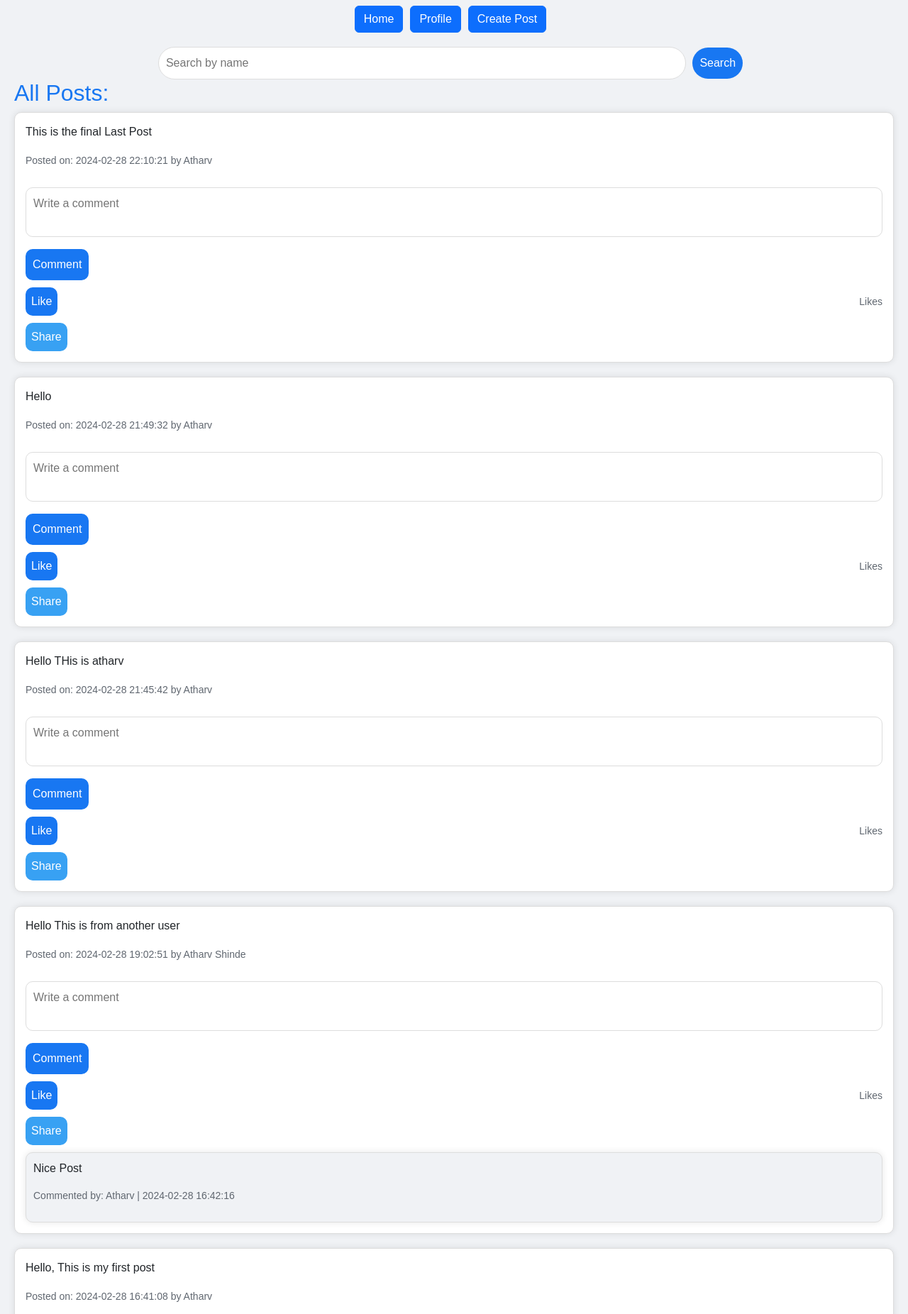
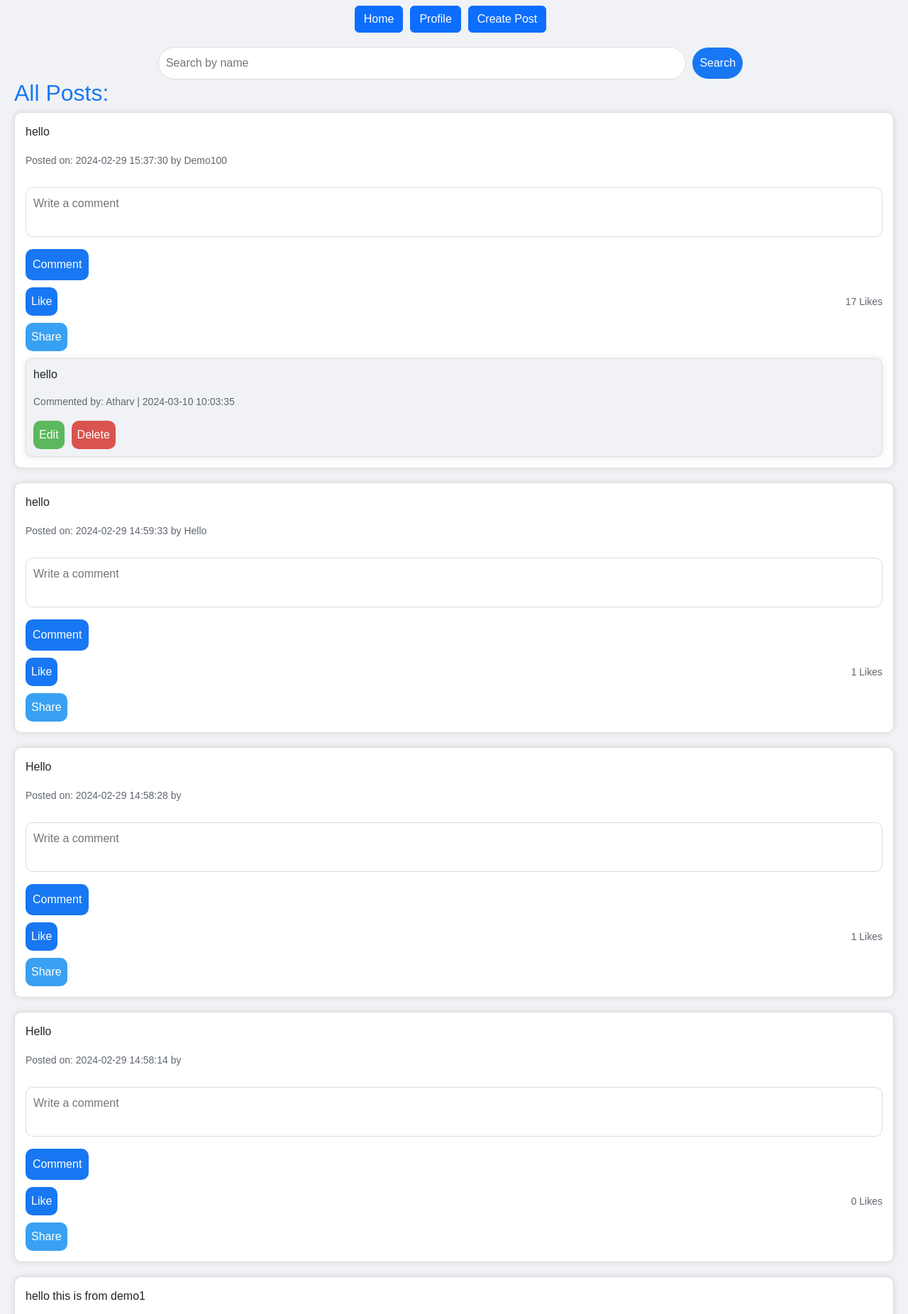
Before and after one commit to AtharvShinde2004/friendzone, a PHP site: page /index.php in a window 1280 px wide. Shown: the part 68-1920 px from the top of the page at 71% size. Run offline with PHP 8.4, Linux system fonts and the light colour scheme; a user stored in the database is signed in; data comes from the database, SQL or seed files in the repository; data that the repository does not hold is empty.

Commit message:
New Short Update for Comments

```diff
--- a/index.php
+++ b/index.php
@@ -30,6 +30,53 @@
     $searchQuery = "SELECT * FROM users WHERE Name LIKE '%$searchTerm%'";
     $searchResult = $conn->query($searchQuery);
 }
+
+// Comment submission logic
+if ($_SERVER["REQUEST_METHOD"] == "POST" && isset($_POST['comment_content']) && !empty($_POST['comment_content'])) {
+    $postId = $_POST['PostID'];
+    $userId = $_SESSION['user_id'];
+    $commentContent = $_POST['comment_content'];
+
+    // Insert the comment into the database
+    $insertCommentQuery = "INSERT INTO comments (PostID, UserID, content) VALUES ('$postId', '$userId', '$commentContent')";
+    if ($conn->query($insertCommentQuery) === TRUE) {
+        // Redirect to the same page after successful comment submission
+        header("Location: index.php");
+        exit();
+    } else {
+        // Handle error if comment submission fails
+        echo "Error: " . $insertCommentQuery . "<br>" . $conn->error;
+    }
+}
+
+// Delete comment logic
+if ($_SERVER["REQUEST_METHOD"] == "POST" && isset($_POST['delete_comment']) && !empty($_POST['delete_comment'])) {
+    $commentId = $_POST['comment_id'];
+
+    // Check if the comment belongs to the current user
+    $userId = $_SESSION['user_id'];
+    $checkCommentOwnershipQuery = "SELECT * FROM comments WHERE CommentID = '$commentId' AND UserID = '$userId'";
+    $result = $conn->query($checkCommentOwnershipQuery);
+
+    if ($result->num_rows > 0) {
+        // Comment belongs to the current user, proceed with deletion
+        $deleteCommentQuery = "DELETE FROM comments WHERE CommentID = '$commentId'";
+        if ($conn->query($deleteCommentQuery) === TRUE) {
+            // Return a success response
+            echo "Comment deleted successfully";
+            exit();
+        } else {
+            // Handle error if deletion fails
+            echo "Error: " . $deleteCommentQuery . "<br>" . $conn->error;
+            exit();
+        }
+    } else {
+        // Return an error response if the comment does not belong to the current user
+        echo "You do not have permission to delete this comment.";
+        exit();
+    }
+}
+
 ?>
 
 <!DOCTYPE html>
@@ -195,7 +242,9 @@
         }
 
         .like-btn,
-        .share-btn {
+        .share-btn,
+        .edit-btn,
+        .delete-btn {
             padding: 8px;
             margin-right: 10px;
             cursor: pointer;
@@ -219,6 +268,24 @@
             /* Rounded corners */
         }
 
+        .edit-btn {
+            background-color: #5cb85c;
+            /* Green */
+            color: #fff;
+            border: none;
+            border-radius: 10px;
+            /* Rounded corners */
+        }
+
+        .delete-btn {
+            background-color: #d9534f;
+            /* Red */
+            color: #fff;
+            border: none;
+            border-radius: 10px;
+            /* Rounded corners */
+        }
+
         .like-count {
             color: #606770;
             /* Facebook text color */
@@ -226,7 +293,9 @@
         }
 
         .like-btn:hover,
-        .share-btn:hover {
+        .share-btn:hover,
+        .edit-btn:hover,
+        .delete-btn:hover {
             filter: brightness(90%);
         }
     </style>
@@ -293,7 +362,7 @@
         // Comment Section
         if ($loggedIn) {
             echo "<div class='comment-container'>";
-            echo "<form action='add-comment.php' method='post'>";
+            echo "<form action='index.php' method='post'>";
             echo "<input type='hidden' name='PostID' value='{$rowPost['PostID']}'>";
             echo "<textarea name='comment_content' placeholder='Write a comment'></textarea>";
             echo "<button type='submit'>Comment</button>";
@@ -322,6 +391,13 @@
             echo "<div class='comment'>";
             echo "<p>{$rowComment['content']}</p>";
             echo "<p><small>Commented by: {$rowComment['UserName']} | {$rowComment['timestamp']}</small></p>";
+
+            // Edit and Delete buttons (only for the comment owner)
+            if ($loggedIn && $rowComment['UserID'] == $_SESSION['user_id']) {
+                echo "<button class='btn btn-success edit-btn' data-commentid='{$rowComment['CommentID']}'>Edit</button>";
+                echo "<button class='btn btn-danger delete-btn' data-commentid='{$rowComment['CommentID']}'>Delete</button>";
+            }
+
             echo "</div>";
         }
 
@@ -336,6 +412,7 @@
         function goBack() {
             window.history.back();
         }
+
         // Script for Likes
         $(document).ready(function() {
             $('.like-btn').click(function() {
@@ -384,6 +461,68 @@
                 });
             });
         });
+
+        // Script for Edit Button
+        document.addEventListener('DOMContentLoaded', function() {
+            const editButtons = document.querySelectorAll('.edit-btn');
+
+            editButtons.forEach(button => {
+                button.addEventListener('click', function() {
+                    const commentId = this.dataset.commentid;
+                    const newComment = prompt("Enter your edited comment:");
+
+                    if (newComment !== null && newComment !== '') {
+                        // Make an AJAX request to update the comment
+                        $.ajax({
+                            type: 'POST',
+                            url: 'edit-comment.php',
+                            data: {
+                                comment_id: commentId,
+                                new_comment: newComment
+                            },
+                            success: function(response) {
+                                // Reload the page after successful edit
+                                location.reload();
+                            },
+                            error: function(xhr, status, error) {
+                                console.error('Error updating comment:', error);
+                            }
+                        });
+                    }
+                });
+            });
+        });
+
+        // Script for Delete Button
+        document.addEventListener('DOMContentLoaded', function() {
+            const deleteButtons = document.querySelectorAll('.delete-btn');
+
+            deleteButtons.forEach(button => {
+                button.addEventListener('click', function() {
+                    const commentId = this.dataset.commentid;
+                    const confirmation = confirm("Are you sure you want to delete this comment?");
+
+                    if (confirmation) {
+                        // Make an AJAX request to delete the comment
+                        $.ajax({
+                            type: 'POST',
+                            url: 'index.php',
+                            data: {
+                                delete_comment: 'true',
+                                comment_id: commentId
+                            },
+                            success: function(response) {
+                                // Reload the page after successful deletion
+                                location.reload();
+                            },
+                            error: function(xhr, status, error) {
+                                console.error('Error deleting comment:', error);
+                            }
+                        });
+                    }
+                });
+            });
+        });
     </script>
 </body>
 
```
Also changed, not shown: Database/friendzone_db.sql (+31 -19 lines), edit-comment.php (added, +34 -0 lines).
